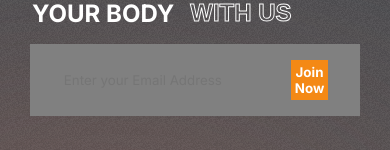
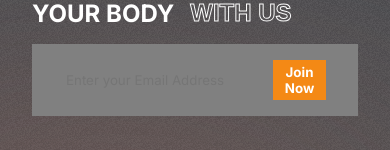
Before and after one commit to pushpendrasingh001/FitClub, a React (Create React App) app: page / in a window 390 px wide. Shown: the part 6267-6417 px from the top of the page. Built offline with nearby package versions, Linux system fonts and the light colour scheme.

Commit message:
join button corection

```diff
--- a/src/components/Join/Join.css
+++ b/src/components/Join/Join.css
@@ -75,6 +75,6 @@ color:var(--ligthgrayz);
       justify-self: center;
     }
     .btn-j {
-      margin-left: -15px;
+      margin-left: -35px;
     }
   }
```
